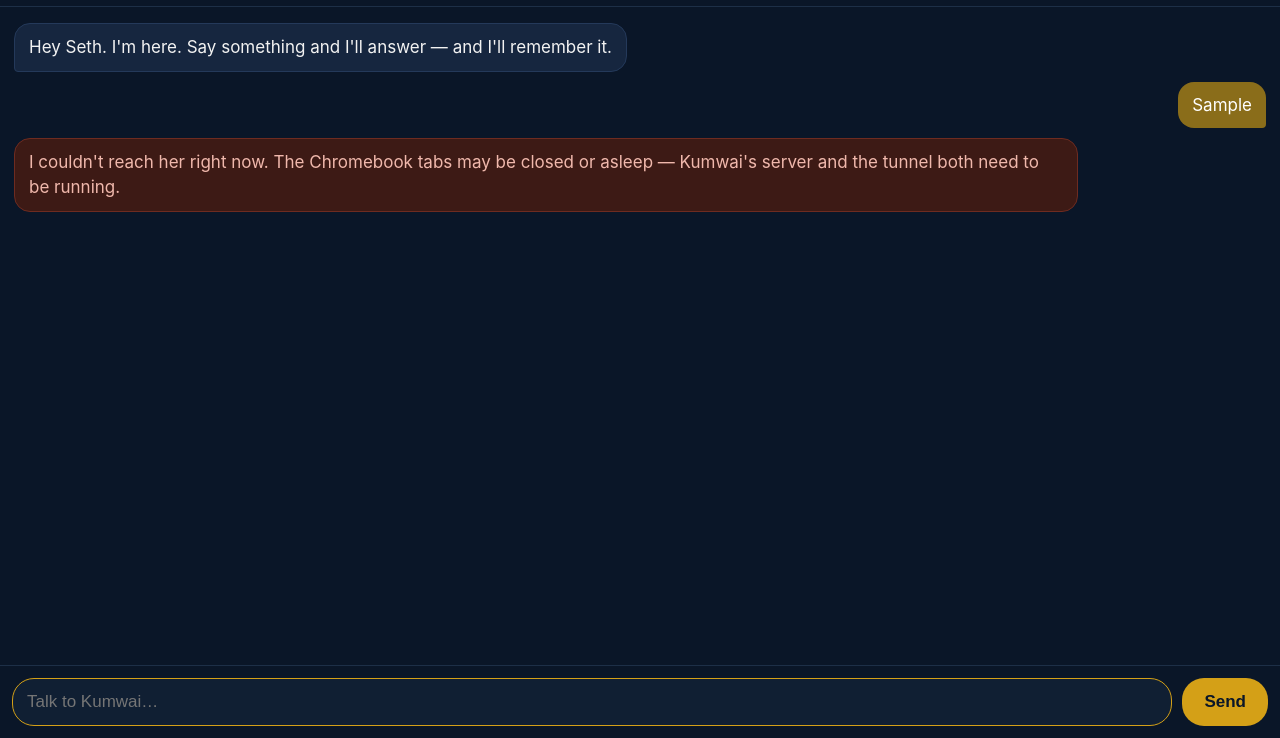
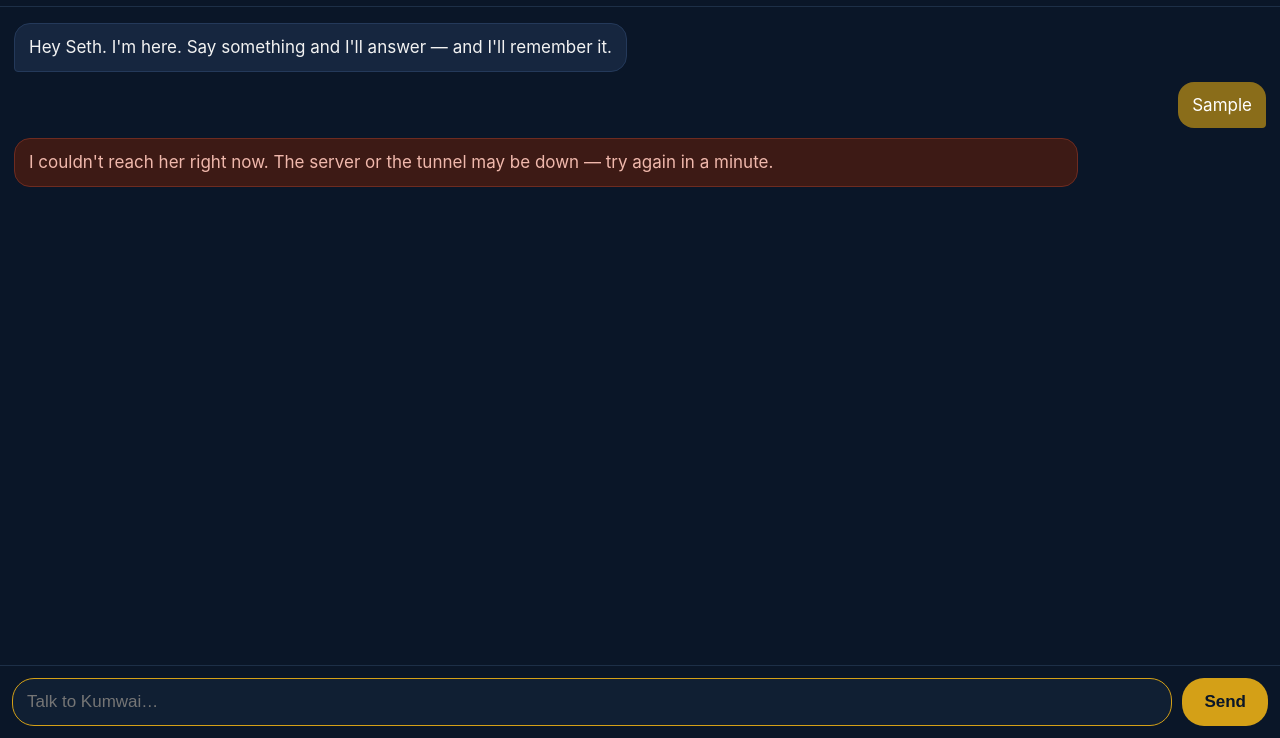
Before and after one commit to newstart2026ax-svg/kumwai-chat, a plain HTML site: page index.html in a window 1280 px wide. Both pictures are taken after typing "Sample" into the empty fields and a click on the button "Send". Shown: the part 62-800 px from the top of the page. Drawn offline with Linux system fonts and the light colour scheme; no server answers.

Commit message:
Chat error: drop Chromebook wording, server or tunnel may be down

```diff
--- a/index.html
+++ b/index.html
@@ -374,7 +374,7 @@
       })
       .catch(function () {
         thinking.remove();
-        bubble("I couldn't reach her right now. The Chromebook tabs may be closed or asleep — Kumwai's server and the tunnel both need to be running.", "error");
+        bubble("I couldn't reach her right now. The server or the tunnel may be down — try again in a minute.", "error");
         setStatus(false);
       })
       .finally(function () {
```
